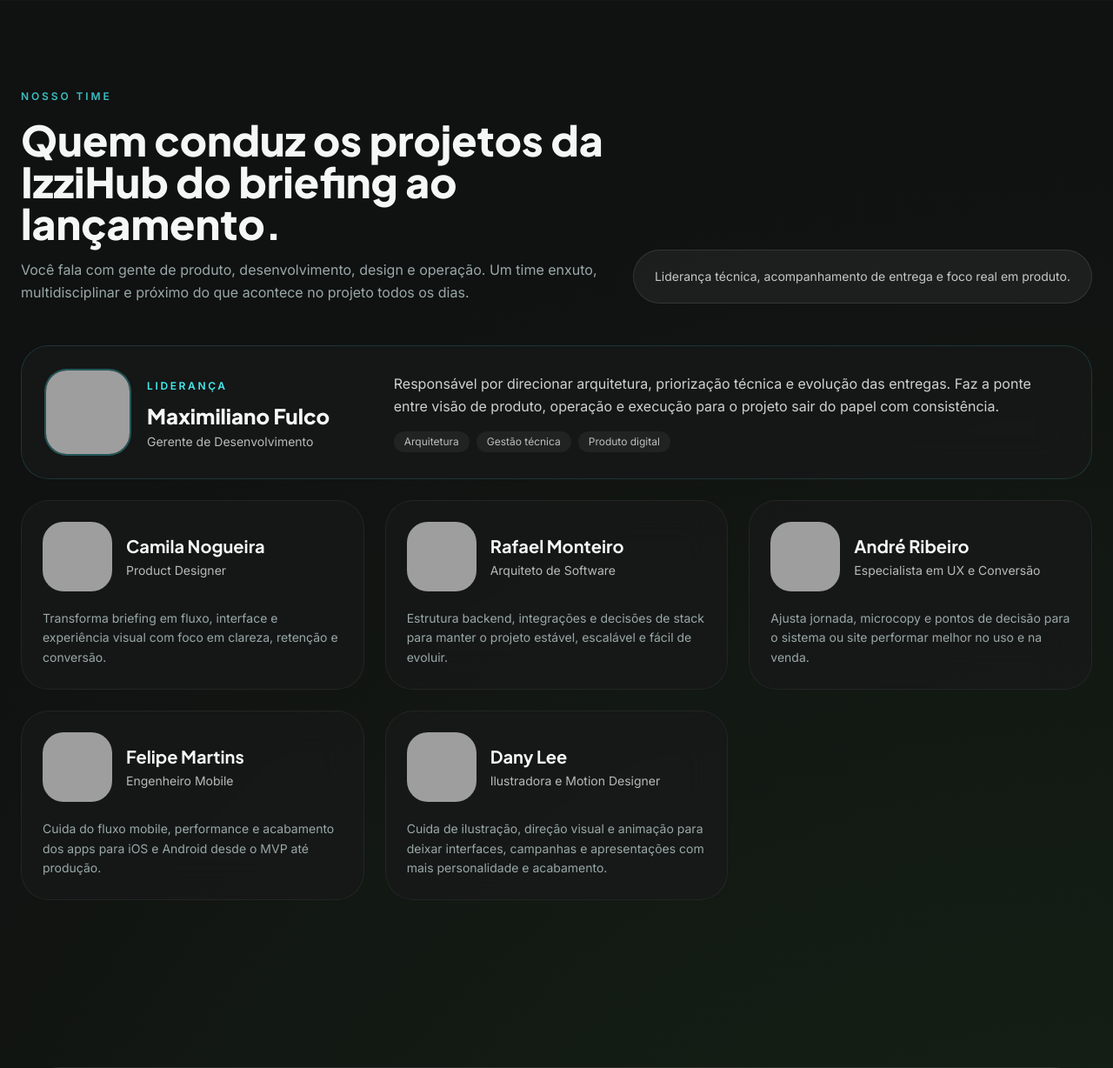
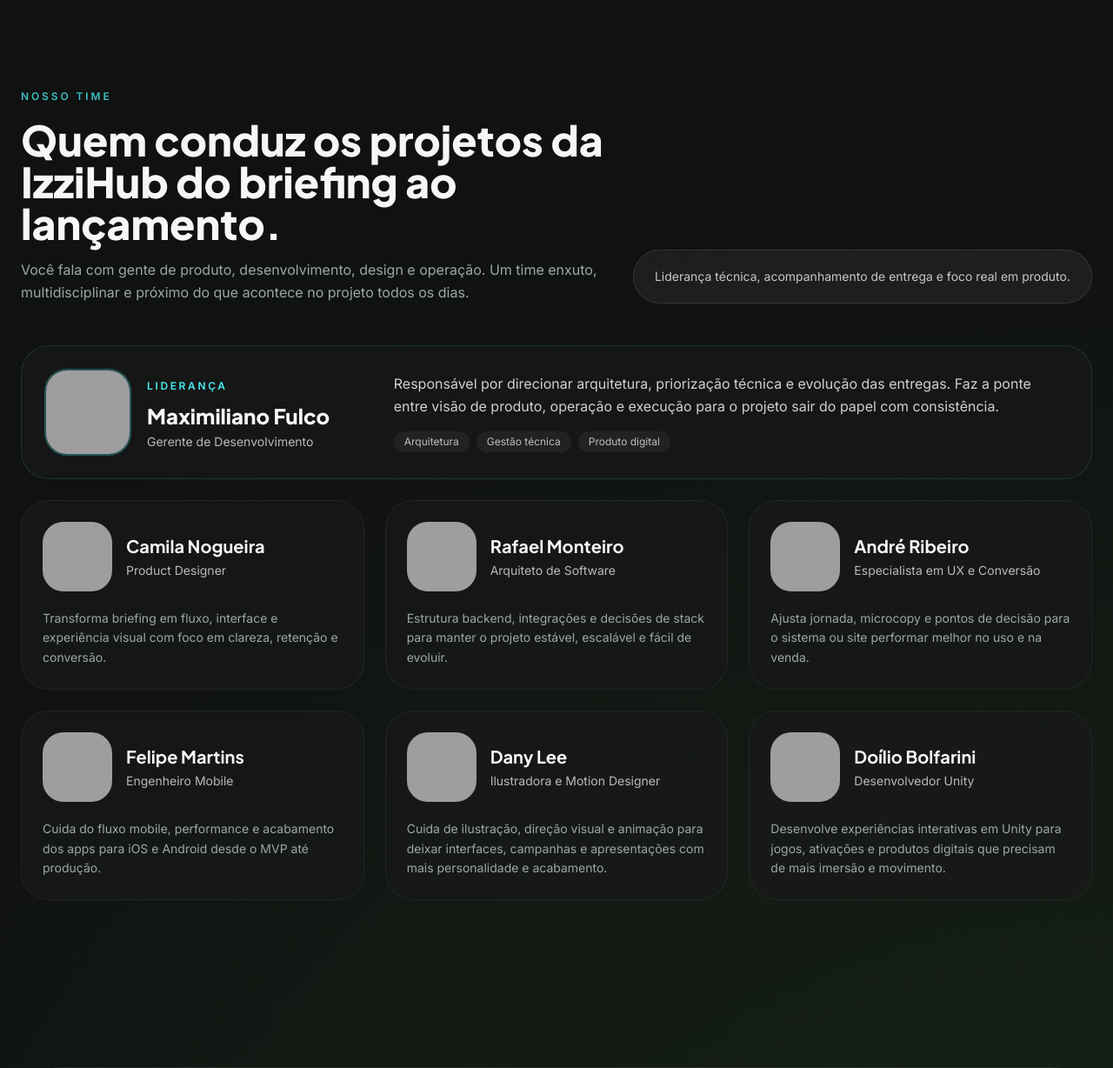
Before and after one commit to Randomizando3/IzziHub, a PHP site: page / in a window 1280 px wide. Shown: the part 4337-5565 px from the top of the page at 87% size. Run offline with PHP 8.4, Linux system fonts and the light colour scheme; some libraries are stand-ins or nearby versions; grey boxes are pictures that could not be loaded.

Commit message:
Adiciona Doilio ao time da home

```diff
--- a/index.php
+++ b/index.php
@@ -451,6 +451,17 @@ $wa = static function (string $source, string $message = ''): string {
                         </div>
                         <p class="mt-5 text-sm leading-relaxed text-muted">Cuida de ilustração, direção visual e animação para deixar interfaces, campanhas e apresentações com mais personalidade e acabamento.</p>
                     </article>
+
+                    <article class="glass-card rounded-[2rem] p-6">
+                        <div class="flex items-center gap-4">
+                            <img src="https://media.licdn.com/dms/image/v2/D4D03AQEI926qVSH3Dg/profile-displayphoto-shrink_200_200/profile-displayphoto-shrink_200_200/0/1688492430970?e=1776297600&v=beta&t=YzZE6uVNlxSK5t3_6-FsT98gHP0knP5IL2Ov0dIDiiU" alt="Doílio Bolfarini" class="h-20 w-20 rounded-3xl object-cover" loading="lazy">
+                            <div>
+                                <h3 class="font-headline text-xl font-bold">Doílio Bolfarini</h3>
+                                <p class="mt-1 text-sm text-white/70">Desenvolvedor Unity</p>
+                            </div>
+                        </div>
+                        <p class="mt-5 text-sm leading-relaxed text-muted">Desenvolve experiências interativas em Unity para jogos, ativações e produtos digitais que precisam de mais imersão e movimento.</p>
+                    </article>
                 </div>
             </div>
         </section>
```
